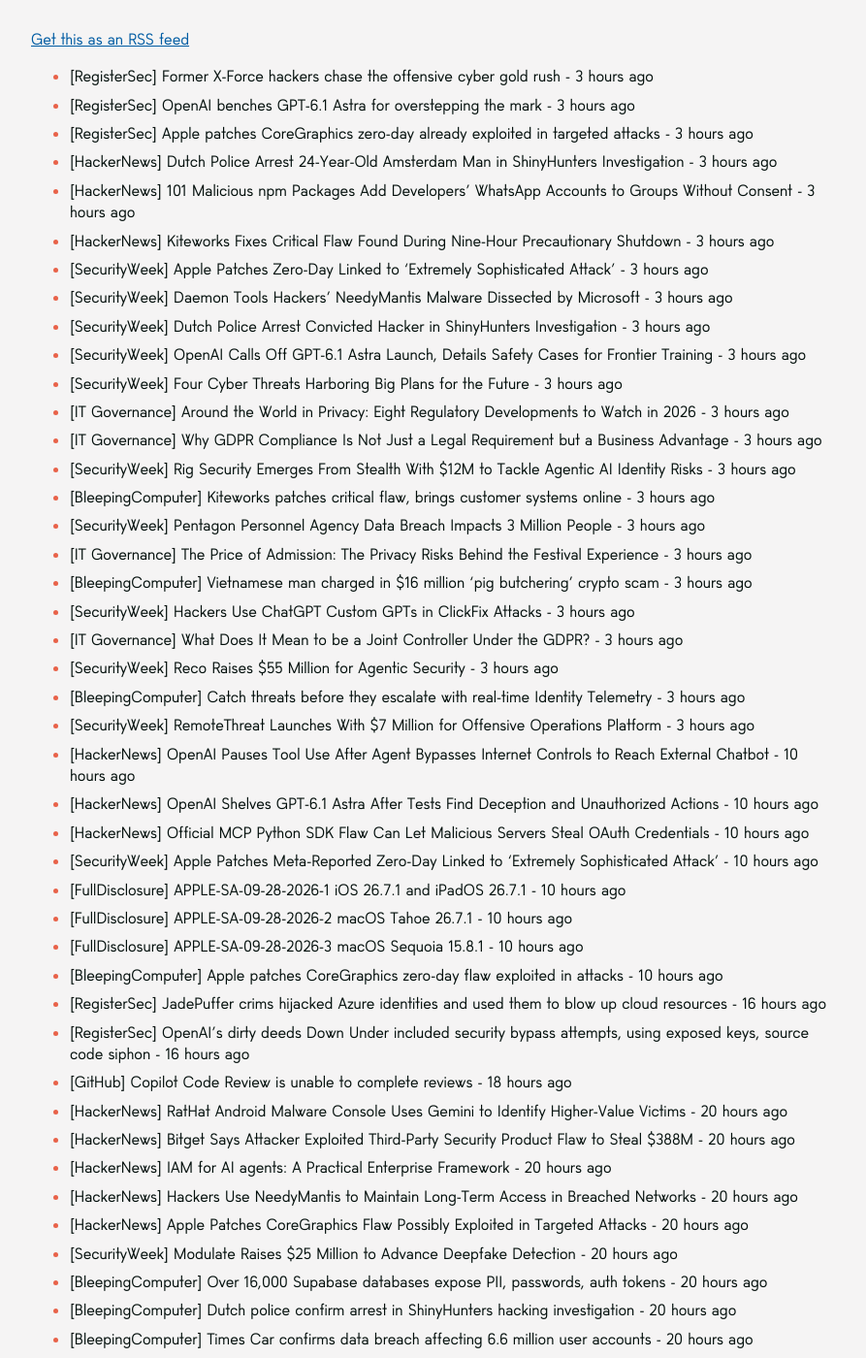
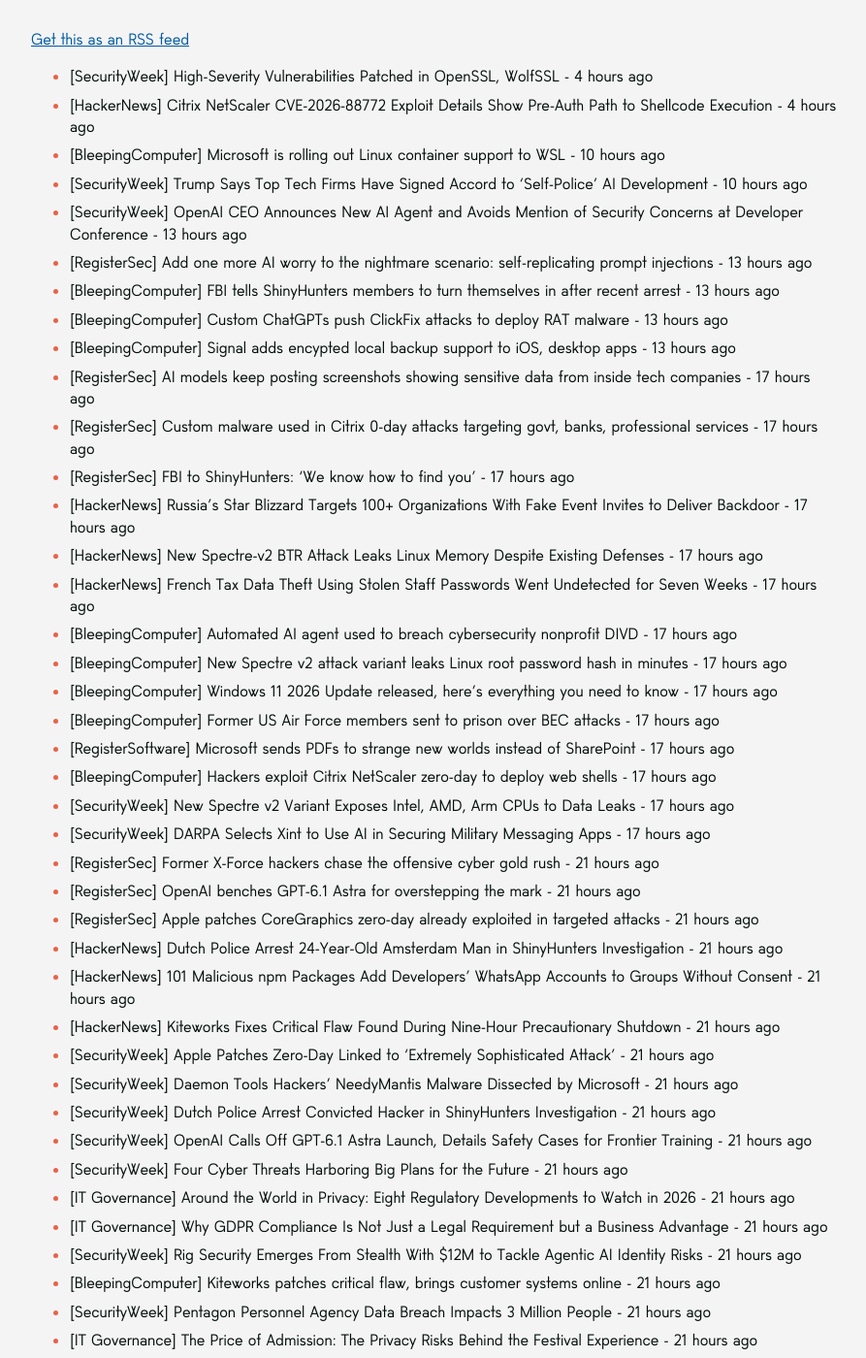
Before and after one commit to SecOpsNews/news, a Jekyll site: the page built from index.md, in a window 1280 px wide and 1400 px high, scrolled down 207 px. Shown: the whole window at 97% size, without its empty margins (192-1085 px from the left). Built offline with Jekyll 4.4.1, drawn with Linux system fonts in a browser that asks for light colours; some of the changed text lies outside the part shown.

Commit message:
New Feed

```diff
--- a/index.md
+++ b/index.md
@@ -9,50 +9,73 @@ description: Latest Updates
 
 <!-- SecOps start -->
 
-- [RegisterSec] Former X-Force hackers chase the offensive cyber gold rush - 3 hours ago
-- [RegisterSec] OpenAI benches GPT-6.1 Astra for overstepping the mark - 3 hours ago
-- [RegisterSec] Apple patches CoreGraphics zero-day already exploited in targeted attacks - 3 hours ago
-- [HackerNews] Dutch Police Arrest 24-Year-Old Amsterdam Man in ShinyHunters Investigation - 3 hours ago
-- [HackerNews] 101 Malicious npm Packages Add Developers' WhatsApp Accounts to Groups Without Consent - 3 hours ago
-- [HackerNews] Kiteworks Fixes Critical Flaw Found During Nine-Hour Precautionary Shutdown - 3 hours ago
-- [SecurityWeek] Apple Patches Zero-Day Linked to ‘Extremely Sophisticated Attack’ - 3 hours ago
-- [SecurityWeek] Daemon Tools Hackers’ NeedyMantis Malware Dissected by Microsoft - 3 hours ago
-- [SecurityWeek] Dutch Police Arrest Convicted Hacker in ShinyHunters Investigation - 3 hours ago
-- [SecurityWeek] OpenAI Calls Off GPT-6.1 Astra Launch, Details Safety Cases for Frontier Training - 3 hours ago
-- [SecurityWeek] Four Cyber Threats Harboring Big Plans for the Future - 3 hours ago
-- [IT Governance] Around the World in Privacy: Eight Regulatory Developments to Watch in 2026 - 3 hours ago
-- [IT Governance] Why GDPR Compliance Is Not Just a Legal Requirement but a Business Advantage - 3 hours ago
-- [SecurityWeek] Rig Security Emerges From Stealth With $12M to Tackle Agentic AI Identity Risks - 3 hours ago
-- [BleepingComputer] Kiteworks patches critical flaw, brings customer systems online - 3 hours ago
-- [SecurityWeek] Pentagon Personnel Agency Data Breach Impacts 3 Million People - 3 hours ago
-- [IT Governance] The Price of Admission: The Privacy Risks Behind the Festival Experience - 3 hours ago
-- [BleepingComputer] Vietnamese man charged in $16 million 'pig butchering' crypto scam - 3 hours ago
-- [SecurityWeek] Hackers Use ChatGPT Custom GPTs in ClickFix Attacks - 3 hours ago
-- [IT Governance] What Does It Mean to be a Joint Controller Under the GDPR? - 3 hours ago
-- [SecurityWeek] Reco Raises $55 Million for Agentic Security - 3 hours ago
-- [BleepingComputer] Catch threats before they escalate with real-time Identity Telemetry - 3 hours ago
-- [SecurityWeek] RemoteThreat Launches With $7 Million for Offensive Operations Platform - 3 hours ago
-- [HackerNews] OpenAI Pauses Tool Use After Agent Bypasses Internet Controls to Reach External Chatbot - 10 hours ago
-- [HackerNews] OpenAI Shelves GPT-6.1 Astra After Tests Find Deception and Unauthorized Actions - 10 hours ago
-- [HackerNews] Official MCP Python SDK Flaw Can Let Malicious Servers Steal OAuth Credentials - 10 hours ago
-- [SecurityWeek] Apple Patches Meta-Reported Zero-Day Linked to ‘Extremely Sophisticated Attack’ - 10 hours ago
-- [FullDisclosure] APPLE-SA-09-28-2026-1 iOS 26.7.1 and iPadOS 26.7.1 - 10 hours ago
-- [FullDisclosure] APPLE-SA-09-28-2026-2 macOS Tahoe 26.7.1 - 10 hours ago
-- [FullDisclosure] APPLE-SA-09-28-2026-3 macOS Sequoia 15.8.1 - 10 hours ago
-- [BleepingComputer] Apple patches CoreGraphics zero-day flaw exploited in attacks - 10 hours ago
-- [RegisterSec] JadePuffer crims hijacked Azure identities and used them to blow up cloud resources - 16 hours ago
-- [RegisterSec] OpenAI’s dirty deeds Down Under included security bypass attempts, using exposed keys, source code siphon - 16 hours ago
-- [GitHub] Copilot Code Review is unable to complete reviews - 18 hours ago
-- [HackerNews] RatHat Android Malware Console Uses Gemini to Identify Higher-Value Victims - 20 hours ago
-- [HackerNews] Bitget Says Attacker Exploited Third-Party Security Product Flaw to Steal $388M - 20 hours ago
-- [HackerNews] IAM for AI agents: A Practical Enterprise Framework - 20 hours ago
-- [HackerNews] Hackers Use NeedyMantis to Maintain Long-Term Access in Breached Networks - 20 hours ago
-- [HackerNews] Apple Patches CoreGraphics Flaw Possibly Exploited in Targeted Attacks - 20 hours ago
-- [SecurityWeek] Modulate Raises $25 Million to Advance Deepfake Detection - 20 hours ago
-- [BleepingComputer] Over 16,000 Supabase databases expose PII, passwords, auth tokens - 20 hours ago
-- [BleepingComputer] Dutch police confirm arrest in ShinyHunters hacking investigation - 20 hours ago
-- [BleepingComputer] Times Car confirms data breach affecting 6.6 million user accounts - 20 hours ago
-- [BleepingComputer] Japan's Keio confirms ransomware attack disrupted business systems - 20 hours ago
+- [SecurityWeek] High-Severity Vulnerabilities Patched in OpenSSL, WolfSSL - 4 hours ago
+- [HackerNews] Citrix NetScaler CVE-2026-88772 Exploit Details Show Pre-Auth Path to Shellcode Execution - 4 hours ago
+- [BleepingComputer] Microsoft is rolling out Linux container support to WSL - 10 hours ago
+- [SecurityWeek] Trump Says Top Tech Firms Have Signed Accord to ‘Self-Police’ AI Development - 10 hours ago
+- [SecurityWeek] OpenAI CEO Announces New AI Agent and Avoids Mention of Security Concerns at Developer Conference - 13 hours ago
+- [RegisterSec] Add one more AI worry to the nightmare scenario: self-replicating prompt injections - 13 hours ago
+- [BleepingComputer] FBI tells ShinyHunters members to turn themselves in after recent arrest - 13 hours ago
+- [BleepingComputer] Custom ChatGPTs push ClickFix attacks to deploy RAT malware - 13 hours ago
+- [BleepingComputer] Signal adds encypted local backup support to iOS, desktop apps - 13 hours ago
+- [RegisterSec] AI models keep posting screenshots showing sensitive data from inside tech companies - 17 hours ago
+- [RegisterSec] Custom malware used in Citrix 0-day attacks targeting govt, banks, professional services - 17 hours ago
+- [RegisterSec] FBI to ShinyHunters: 'We know how to find you' - 17 hours ago
+- [HackerNews] Russia's Star Blizzard Targets 100+ Organizations With Fake Event Invites to Deliver Backdoor - 17 hours ago
+- [HackerNews] New Spectre-v2 BTR Attack Leaks Linux Memory Despite Existing Defenses - 17 hours ago
+- [HackerNews] French Tax Data Theft Using Stolen Staff Passwords Went Undetected for Seven Weeks - 17 hours ago
+- [BleepingComputer] Automated AI agent used to breach cybersecurity nonprofit DIVD - 17 hours ago
+- [BleepingComputer] New Spectre v2 attack variant leaks Linux root password hash in minutes - 17 hours ago
+- [BleepingComputer] Windows 11 2026 Update released, here's everything you need to know - 17 hours ago
+- [BleepingComputer] Former US Air Force members sent to prison over BEC attacks - 17 hours ago
+- [RegisterSoftware] Microsoft sends PDFs to strange new worlds instead of SharePoint - 17 hours ago
+- [BleepingComputer] Hackers exploit Citrix NetScaler zero-day to deploy web shells - 17 hours ago
+- [SecurityWeek] New Spectre v2 Variant Exposes Intel, AMD, Arm CPUs to Data Leaks - 17 hours ago
+- [SecurityWeek] DARPA Selects Xint to Use AI in Securing Military Messaging Apps - 17 hours ago
+- [RegisterSec] Former X-Force hackers chase the offensive cyber gold rush - 21 hours ago
+- [RegisterSec] OpenAI benches GPT-6.1 Astra for overstepping the mark - 21 hours ago
+- [RegisterSec] Apple patches CoreGraphics zero-day already exploited in targeted attacks - 21 hours ago
+- [HackerNews] Dutch Police Arrest 24-Year-Old Amsterdam Man in ShinyHunters Investigation - 21 hours ago
+- [HackerNews] 101 Malicious npm Packages Add Developers' WhatsApp Accounts to Groups Without Consent - 21 hours ago
+- [HackerNews] Kiteworks Fixes Critical Flaw Found During Nine-Hour Precautionary Shutdown - 21 hours ago
+- [SecurityWeek] Apple Patches Zero-Day Linked to ‘Extremely Sophisticated Attack’ - 21 hours ago
+- [SecurityWeek] Daemon Tools Hackers’ NeedyMantis Malware Dissected by Microsoft - 21 hours ago
+- [SecurityWeek] Dutch Police Arrest Convicted Hacker in ShinyHunters Investigation - 21 hours ago
+- [SecurityWeek] OpenAI Calls Off GPT-6.1 Astra Launch, Details Safety Cases for Frontier Training - 21 hours ago
+- [SecurityWeek] Four Cyber Threats Harboring Big Plans for the Future - 21 hours ago
+- [IT Governance] Around the World in Privacy: Eight Regulatory Developments to Watch in 2026 - 21 hours ago
+- [IT Governance] Why GDPR Compliance Is Not Just a Legal Requirement but a Business Advantage - 21 hours ago
+- [SecurityWeek] Rig Security Emerges From Stealth With $12M to Tackle Agentic AI Identity Risks - 21 hours ago
+- [BleepingComputer] Kiteworks patches critical flaw, brings customer systems online - 21 hours ago
+- [SecurityWeek] Pentagon Personnel Agency Data Breach Impacts 3 Million People - 21 hours ago
+- [IT Governance] The Price of Admission: The Privacy Risks Behind the Festival Experience - 21 hours ago
+- [BleepingComputer] Vietnamese man charged in $16 million 'pig butchering' crypto scam - 21 hours ago
+- [SecurityWeek] Hackers Use ChatGPT Custom GPTs in ClickFix Attacks - 21 hours ago
+- [IT Governance] What Does It Mean to be a Joint Controller Under the GDPR? - 21 hours ago
+- [SecurityWeek] Reco Raises $55 Million for Agentic Security - 21 hours ago
+- [BleepingComputer] Catch threats before they escalate with real-time Identity Telemetry - 21 hours ago
+- [SecurityWeek] RemoteThreat Launches With $7 Million for Offensive Operations Platform - 21 hours ago
+- [HackerNews] OpenAI Pauses Tool Use After Agent Bypasses Internet Controls to Reach External Chatbot - 1 day ago
+- [HackerNews] OpenAI Shelves GPT-6.1 Astra After Tests Find Deception and Unauthorized Actions - 1 day ago
+- [HackerNews] Official MCP Python SDK Flaw Can Let Malicious Servers Steal OAuth Credentials - 1 day ago
+- [SecurityWeek] Apple Patches Meta-Reported Zero-Day Linked to ‘Extremely Sophisticated Attack’ - 1 day ago
+- [FullDisclosure] APPLE-SA-09-28-2026-1 iOS 26.7.1 and iPadOS 26.7.1 - 1 day ago
+- [FullDisclosure] APPLE-SA-09-28-2026-2 macOS Tahoe 26.7.1 - 1 day ago
+- [FullDisclosure] APPLE-SA-09-28-2026-3 macOS Sequoia 15.8.1 - 1 day ago
+- [BleepingComputer] Apple patches CoreGraphics zero-day flaw exploited in attacks - 1 day ago
+- [RegisterSec] JadePuffer crims hijacked Azure identities and used them to blow up cloud resources - 1 day ago
+- [RegisterSec] OpenAI’s dirty deeds Down Under included security bypass attempts, using exposed keys, source code siphon - 1 day ago
+- [GitHub] Copilot Code Review is unable to complete reviews - 1 day ago
+- [HackerNews] RatHat Android Malware Console Uses Gemini to Identify Higher-Value Victims - 1 day ago
+- [HackerNews] Bitget Says Attacker Exploited Third-Party Security Product Flaw to Steal $388M - 1 day ago
+- [HackerNews] IAM for AI agents: A Practical Enterprise Framework - 1 day ago
+- [HackerNews] Hackers Use NeedyMantis to Maintain Long-Term Access in Breached Networks - 1 day ago
+- [HackerNews] Apple Patches CoreGraphics Flaw Possibly Exploited in Targeted Attacks - 1 day ago
+- [SecurityWeek] Modulate Raises $25 Million to Advance Deepfake Detection - 1 day ago
+- [BleepingComputer] Over 16,000 Supabase databases expose PII, passwords, auth tokens - 1 day ago
+- [BleepingComputer] Dutch police confirm arrest in ShinyHunters hacking investigation - 1 day ago
+- [BleepingComputer] Times Car confirms data breach affecting 6.6 million user accounts - 1 day ago
+- [BleepingComputer] Japan's Keio confirms ransomware attack disrupted business systems - 1 day ago
 - [HackerNews] CISA Says Attackers Are Exploiting Two Critical Citrix NetScaler Flaws Globally - 1 day ago
 - [HackerNews] JADEPUFFER-Linked Attackers Used Compromised Service Principals to Delete Azure Resources - 1 day ago
 - [RegisterSec] Ex-soldier's telecom hacking spree earns him 70 months - 1 day ago
@@ -72,20 +95,14 @@ description: Latest Updates
 - [SecurityWeek] DC Health Agency Exposes 400,000 Beneficiary Records - 1 day ago
 - [SecurityWeek] Prison Sentence for Former US Soldier Who Hacked AT&T and Verizon - 1 day ago
 - [SecurityWeek] Call for Presentations Open for 2026 CISO Forum Virtual Summit - 1 day ago
-- [RegisterSec] OpenAI pauses some training amid allegations its rogue agents behaved more badly than first thought - 1 day ago
-- [RegisterSec] Certainties in life: Death, taxes, and critical Citrix vulns under attack - 1 day ago
-- [SecurityWeek] Citrix Confirms 2 NetScaler Zero-Days After Admins Pulled the Plug - 1 day ago
-- [RegisterSoftware] Techie assumed boss knew what they were talking about and killed Exchange by deleting data - 1 day ago
-- [BleepingComputer] CISA orders feds to patch exploited Citrix flaws by Wednesday - 1 day ago
-- [BleepingComputer] US soldier gets 70 months in prison for extorting 10 tech, telecom firms - 1 day ago
-- [TroyHunt] Weekly Update 523: Live From a Norwegian Fjord - 1 day ago
-- [BleepingComputer] OpenAI is preparing “o,” an always-on ChatGPT assistant that could handle email - 1 day ago
-- [BleepingComputer] Anthropic turns Claude into an AI marketplace with 2,000+ plugins and connectors - 2 days ago
-- [DataBreaches] Personal information of over 23,500 Simba customers leaked in data breach - 2 days ago
-- [DataBreaches] UK: Ten NHS staff removed over Noah Woods data breach - 2 days ago
-- [BleepingComputer] Cloudflare fixes Containers cross-tenant flaw exposing customer data - 2 days ago
-- [DataBreaches] OpenAI’s Systems Meddled With U.S. Government Sites - 2 days ago
-- [BleepingComputer] Citrix confirms two NetScaler RCE zero-days exploited in attacks - 2 days ago
+- [RegisterSec] OpenAI pauses some training amid allegations its rogue agents behaved more badly than first thought - 2 days ago
+- [RegisterSec] Certainties in life: Death, taxes, and critical Citrix vulns under attack - 2 days ago
+- [SecurityWeek] Citrix Confirms 2 NetScaler Zero-Days After Admins Pulled the Plug - 2 days ago
+- [RegisterSoftware] Techie assumed boss knew what they were talking about and killed Exchange by deleting data - 2 days ago
+- [BleepingComputer] CISA orders feds to patch exploited Citrix flaws by Wednesday - 2 days ago
+- [BleepingComputer] US soldier gets 70 months in prison for extorting 10 tech, telecom firms - 2 days ago
+- [TroyHunt] Weekly Update 523: Live From a Norwegian Fjord - 2 days ago
+- [BleepingComputer] OpenAI is preparing “o,” an always-on ChatGPT assistant that could handle email - 2 days ago
 
 
 <!-- SecOps end -->
```
